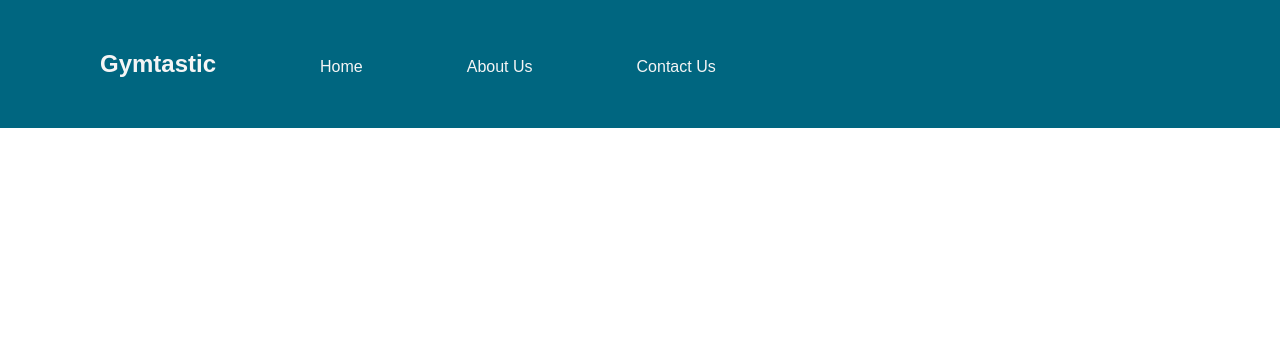
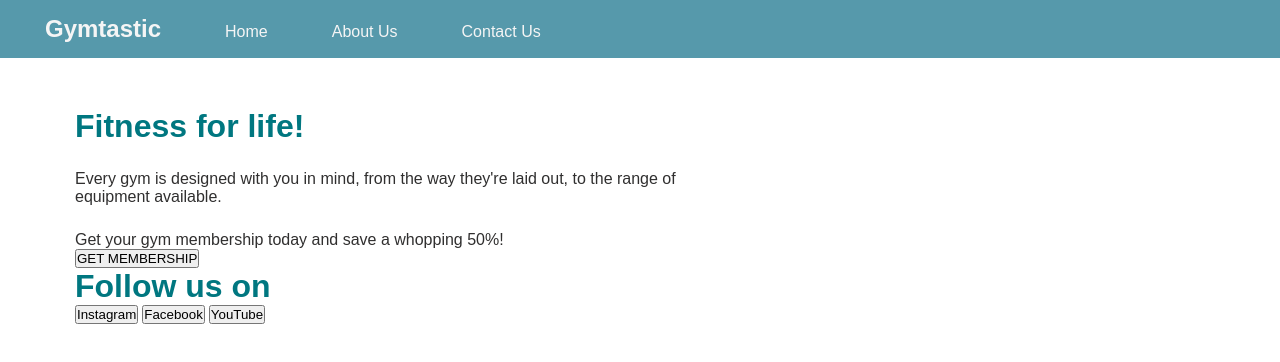
Before and after one commit to GK230/boolean-uk-html-gymtastic, a website: page index.html in a window 1280 px wide. Drawn offline with Linux system fonts and the light colour scheme.

Commit message:
Added html and some css for main section

```diff
--- a/index.html
+++ b/index.html
@@ -16,5 +16,26 @@
         <li>Contact Us</li>
       </ul>
     </menu>
+    <main>
+      <div class="main-section">
+        <h2>Fitness for life!</h2>
+        <div class="about-section">
+          <p class="about-sentence">
+            Every gym is designed with you in mind, from the way they're laid
+            out, to the range of equipment available.
+          </p>
+          <p class="about-sentence">
+            Get your gym membership today and save a whopping <span>50%</span>!
+          </p>
+        </div>
+        <button class="membership">GET MEMBERSHIP</button>
+        <h2>Follow us on</h2>
+        <div class="social-media-buttons">
+          <button>Instagram</button>
+          <button>Facebook</button>
+          <button>YouTube</button>
+        </div>
+      </div>
+    </main>
   </body>
 </html>
--- a/styles.css
+++ b/styles.css
@@ -4,12 +4,12 @@
 }
 
 menu {
-  background-color: rgb(0, 102, 128);
+  background-color: rgba(0, 102, 128, 0.664);
 }
 
 menu ul {
   list-style-type: none;
-  padding: 50px;
+  padding: 15px;
 }
 
 h1 {
@@ -19,7 +19,32 @@ h1 {
 
 menu ul li {
   display: inline;
-  padding: 50px;
+  padding: 30px;
   color: whitesmoke;
   font-family: sans-serif;
 }
+
+h2 {
+  font-size: 2em;
+  color: rgb(0, 119, 128);
+  font-family: sans-serif;
+}
+
+main {
+  padding-top: 50px;
+}
+
+.main-section {
+  margin-left: 75px;
+}
+
+p {
+  margin-top: 25px;
+  font-family: sans-serif;
+  font-size: 1em;
+  color: rgb(48, 47, 47);
+}
+
+.about-section {
+  width: 650px;
+}
```
